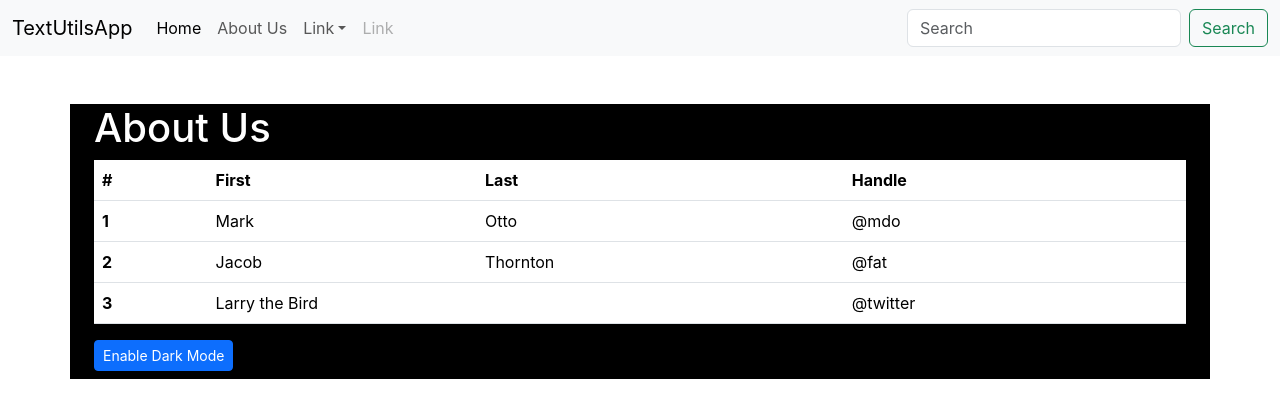
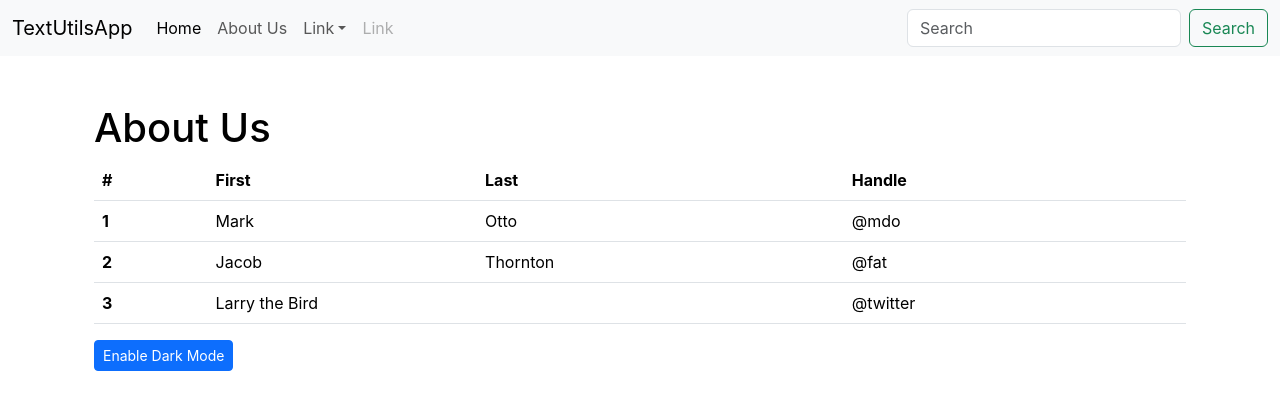
Before and after one commit to IJAHARKHAN/learnReact.io, a React (Create React App) app: page / in a window 1280 px wide. Shown: the top 418 px of the page. Built offline with nearby package versions, Linux system fonts and the light colour scheme.

Commit message:
Update Dark Mode

```diff
--- a/src/components/About.js
+++ b/src/components/About.js
@@ -2,20 +2,26 @@ import React, {useState} from 'react'
 
 export default function About() {
 const [myStyle, setMyStyle] = useState({
-  color:'white',
-  backgroundColor:'black',
+  color:'black',
+  backgroundColor:'white',
 })
+
+let [buttonText, setButtonText] = useState('Enable Dark Mode')
 let toggleStyle = ()=>{
-if(myStyle.color == 'white'){
+if(myStyle.color == 'black'){
+  setMyStyle({
+    color:'white',
+    backgroundColor:'black'
+  })
+  setButtonText('Enable white Mode');
+}
+
+else{
   setMyStyle({
     color:'black',
     backgroundColor:'white'
   })
-}else{
-  setMyStyle({
-    color:'white',
-    backgroundColor:'black'
-  })
+  setButtonText('Enable Dark Mode');
 }
 
 }
@@ -63,7 +69,7 @@ if(myStyle.color == 'white'){
 
 
 <div className="container my-2 pb-2">
-<button type="button" className="btn btn-primary btn-sm" onClick={toggleStyle}>Enable Dark Mode</button>
+<button type="button" className="btn btn-primary btn-sm" onClick={toggleStyle}>{buttonText}</button>
 </div>
 
 </div>
```
